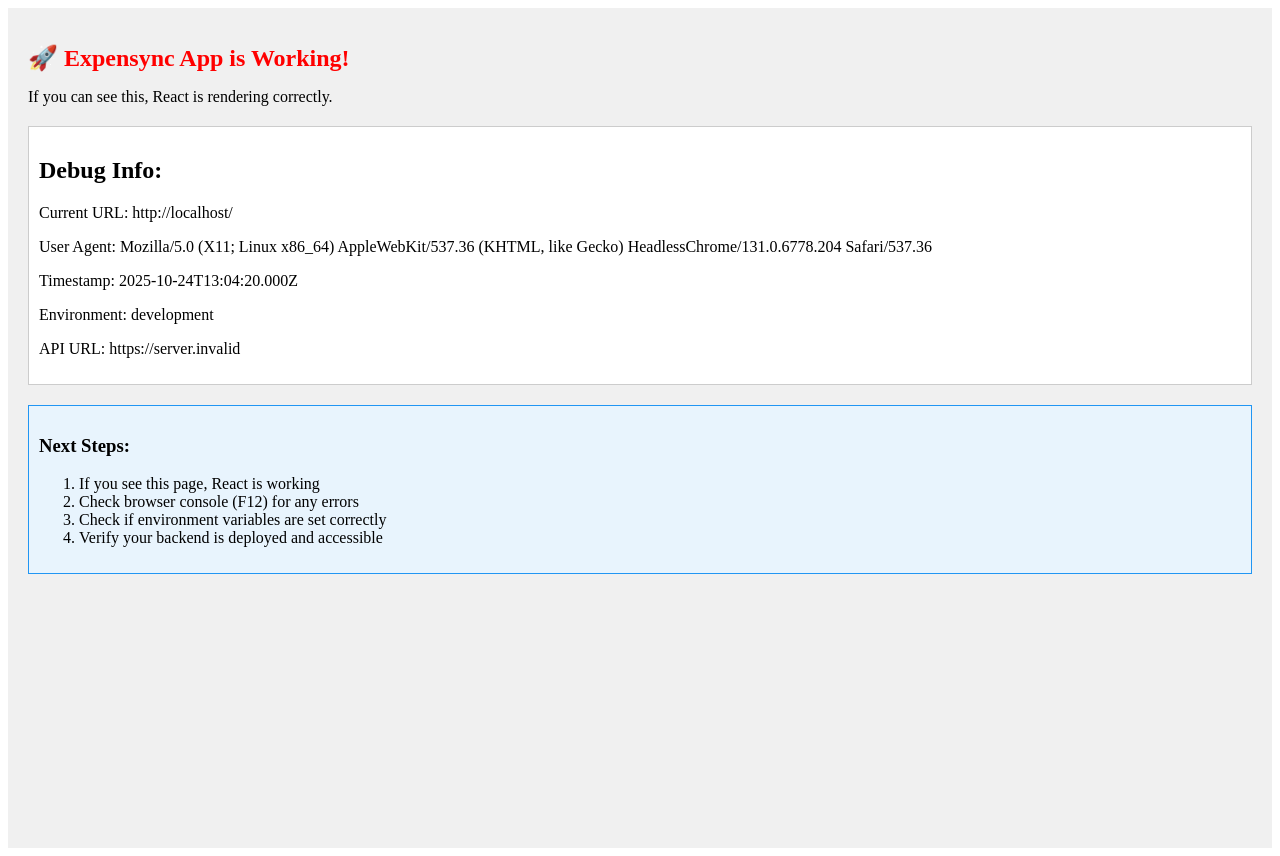
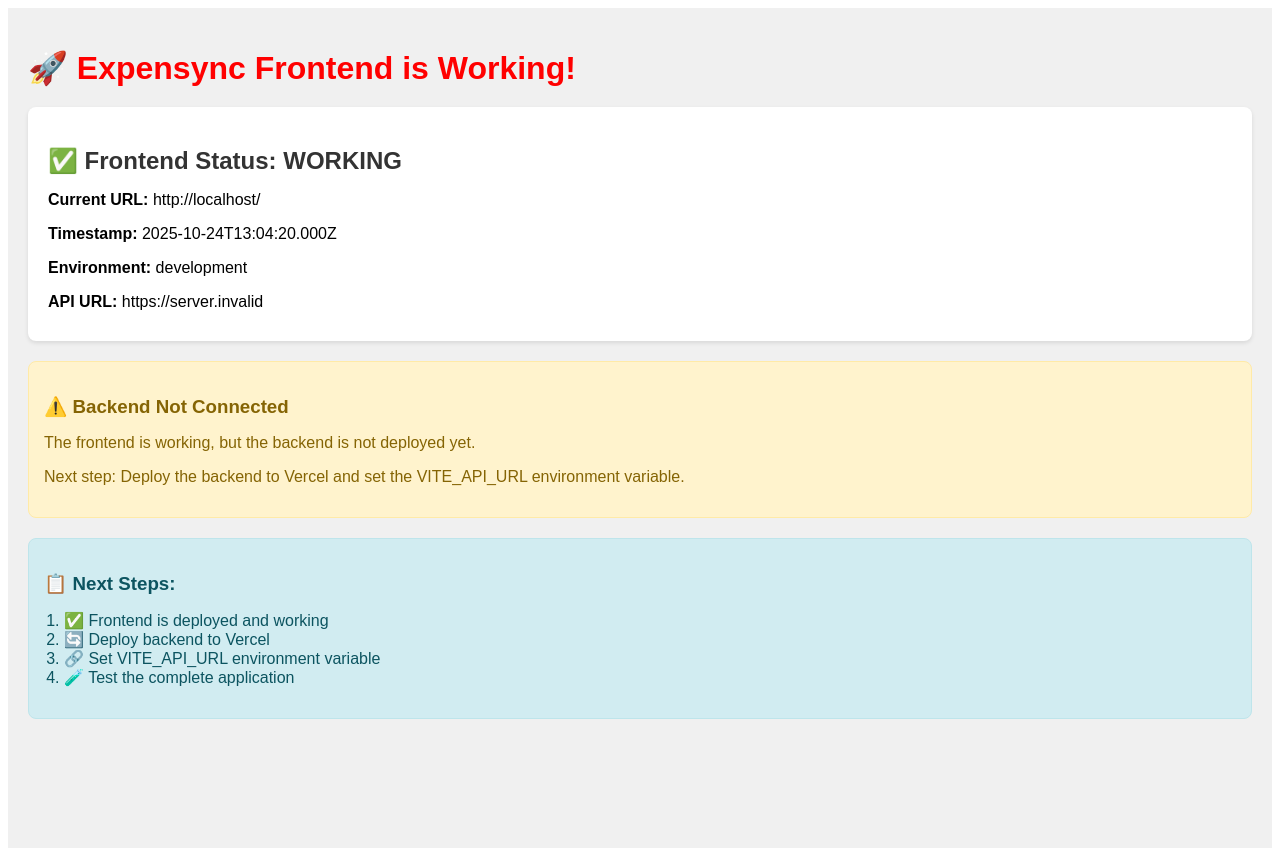
Before and after one commit to erantianantha/expensesync-frontend, a React (Vite) app: page / in a window 1280 px wide. Built offline with nearby package versions, Linux system fonts and the light colour scheme; no server answers.

Commit message:
Ultra-simple frontend test - no dependencies

```diff
--- a/src/App.jsx
+++ b/src/App.jsx
@@ -1,26 +1,60 @@
 import React from 'react';
 
-// Minimal test component to debug blank screen
+// Ultra-simple test component - no external dependencies
 function App() {
   return (
-    <div style={{ padding: '20px', backgroundColor: '#f0f0f0', minHeight: '100vh' }}>
-      <h1 style={{ color: 'red', fontSize: '24px' }}>🚀 Expensync App is Working!</h1>
-      <p>If you can see this, React is rendering correctly.</p>
-      <div style={{ marginTop: '20px', padding: '10px', backgroundColor: 'white', border: '1px solid #ccc' }}>
-        <h2>Debug Info:</h2>
-        <p>Current URL: {window.location.href}</p>
-        <p>User Agent: {navigator.userAgent}</p>
-        <p>Timestamp: {new Date().toISOString()}</p>
-        <p>Environment: {import.meta.env.MODE}</p>
-        <p>API URL: {import.meta.env.VITE_API_URL || 'Not set'}</p>
+    <div style={{
+      padding: '20px',
+      backgroundColor: '#f0f0f0',
+      minHeight: '100vh',
+      fontFamily: 'Arial, sans-serif'
+    }}>
+      <h1 style={{ color: 'red', fontSize: '32px', marginBottom: '20px' }}>
+        🚀 Expensync Frontend is Working!
+      </h1>
+
+      <div style={{
+        backgroundColor: 'white',
+        padding: '20px',
+        borderRadius: '8px',
+        boxShadow: '0 2px 4px rgba(0,0,0,0.1)',
+        marginBottom: '20px'
+      }}>
+        <h2 style={{ color: '#333', marginBottom: '15px' }}>✅ Frontend Status: WORKING</h2>
+        <p style={{ marginBottom: '10px' }}><strong>Current URL:</strong> {window.location.href}</p>
+        <p style={{ marginBottom: '10px' }}><strong>Timestamp:</strong> {new Date().toISOString()}</p>
+        <p style={{ marginBottom: '10px' }}><strong>Environment:</strong> {import.meta.env.MODE}</p>
+        <p style={{ marginBottom: '10px' }}><strong>API URL:</strong> {import.meta.env.VITE_API_URL || 'Not set'}</p>
       </div>
-      <div style={{ marginTop: '20px', padding: '10px', backgroundColor: '#e8f4fd', border: '1px solid #2196F3' }}>
-        <h3>Next Steps:</h3>
-        <ol>
-          <li>If you see this page, React is working</li>
-          <li>Check browser console (F12) for any errors</li>
-          <li>Check if environment variables are set correctly</li>
-          <li>Verify your backend is deployed and accessible</li>
+
+      <div style={{
+        backgroundColor: '#fff3cd',
+        padding: '15px',
+        borderRadius: '8px',
+        border: '1px solid #ffeaa7',
+        marginBottom: '20px'
+      }}>
+        <h3 style={{ color: '#856404', marginBottom: '10px' }}>⚠️ Backend Not Connected</h3>
+        <p style={{ color: '#856404', marginBottom: '10px' }}>
+          The frontend is working, but the backend is not deployed yet.
+        </p>
+        <p style={{ color: '#856404' }}>
+          Next step: Deploy the backend to Vercel and set the VITE_API_URL environment variable.
+        </p>
+      </div>
+
+      <div style={{
+        backgroundColor: '#d1ecf1',
+        padding: '15px',
+        borderRadius: '8px',
+        border: '1px solid #bee5eb'
+      }}>
+        <h3 style={{ color: '#0c5460', marginBottom: '10px' }}>📋 Next Steps:</h3>
+        <ol style={{ color: '#0c5460', paddingLeft: '20px' }}>
+          <li>✅ Frontend is deployed and working</li>
+          <li>🔄 Deploy backend to Vercel</li>
+          <li>🔗 Set VITE_API_URL environment variable</li>
+          <li>🧪 Test the complete application</li>
         </ol>
       </div>
     </div>
```
